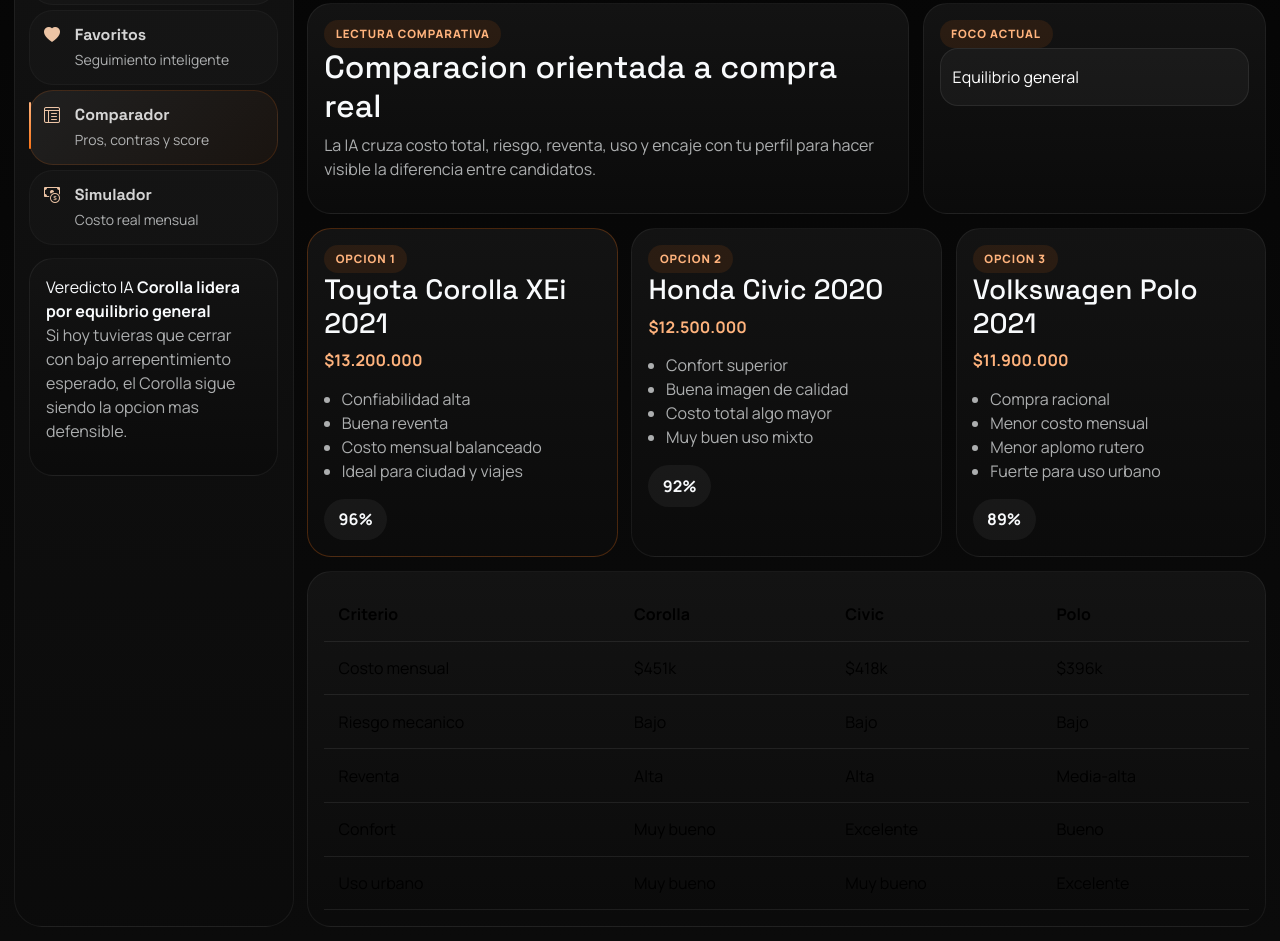
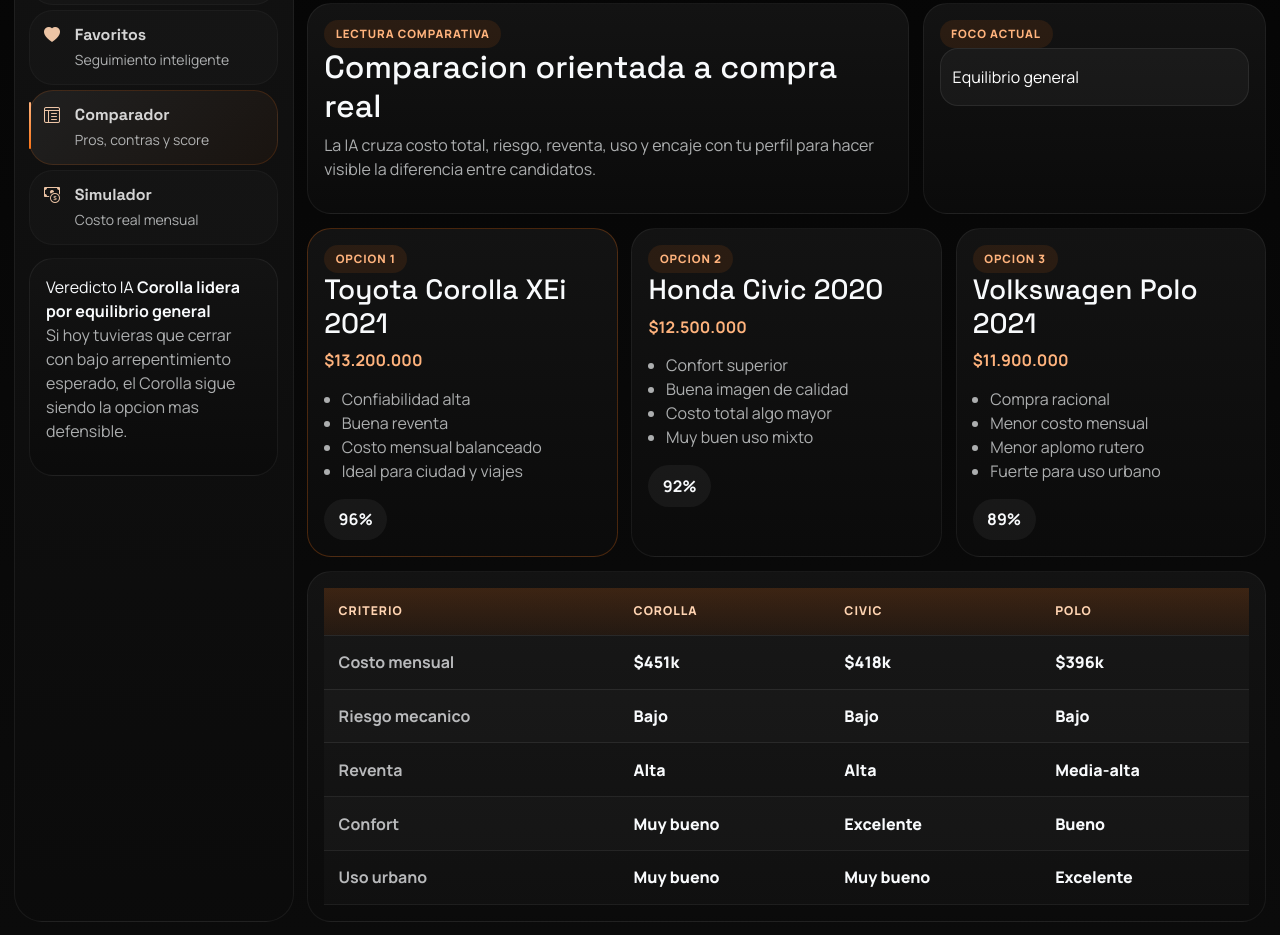
Before and after one commit to Sanchez-Santiago/Proyect-Web-II-FrontEnd, a website: page src/components/comparator-buyer/index.html in a window 1280 px wide. Shown: the part 334-1275 px from the top of the page. Drawn offline with nearby package versions, Linux system fonts and the light colour scheme.

Commit message:
cambio en front de comprador

```diff
--- a/src/components/comparator-buyer/comparator-buyer.css
+++ b/src/components/comparator-buyer/comparator-buyer.css
@@ -255,15 +255,49 @@ body {
 }
 
 .comparator-buyer-table {
-  color: #f8fafc;
   margin: 0;
+  overflow: hidden;
+  --bs-table-bg: transparent;
+  --bs-table-color: #f8fafc;
+  --bs-table-border-color: rgba(255, 255, 255, 0.08);
+  --bs-table-striped-bg: rgba(255, 255, 255, 0.03);
+  --bs-table-striped-color: #f8fafc;
+  --bs-table-hover-bg: rgba(249, 115, 22, 0.08);
+  --bs-table-hover-color: #ffffff;
 }
 
 .comparator-buyer-table th,
 .comparator-buyer-table td {
-  background: transparent;
+  color: #f8fafc;
   border-color: rgba(255, 255, 255, 0.08);
   padding: 0.9rem;
+  vertical-align: middle;
+}
+
+.comparator-buyer-table thead th {
+  background: linear-gradient(180deg, rgba(249, 115, 22, 0.18) 0%, rgba(249, 115, 22, 0.08) 100%);
+  color: #ffd4b2;
+  font-size: 0.76rem;
+  font-weight: 800;
+  letter-spacing: 0.08em;
+  text-transform: uppercase;
+}
+
+.comparator-buyer-table tbody tr {
+  background: rgba(255, 255, 255, 0.018);
+}
+
+.comparator-buyer-table tbody tr:nth-child(even) {
+  background: rgba(255, 255, 255, 0.035);
+}
+
+.comparator-buyer-table tbody td:first-child {
+  color: rgba(248, 250, 252, 0.72);
+  font-weight: 700;
+}
+
+.comparator-buyer-table tbody td:not(:first-child) {
+  font-weight: 800;
 }
 
 @media (max-width: 1200px) {
```
Also changed, not shown: 1 other file.
